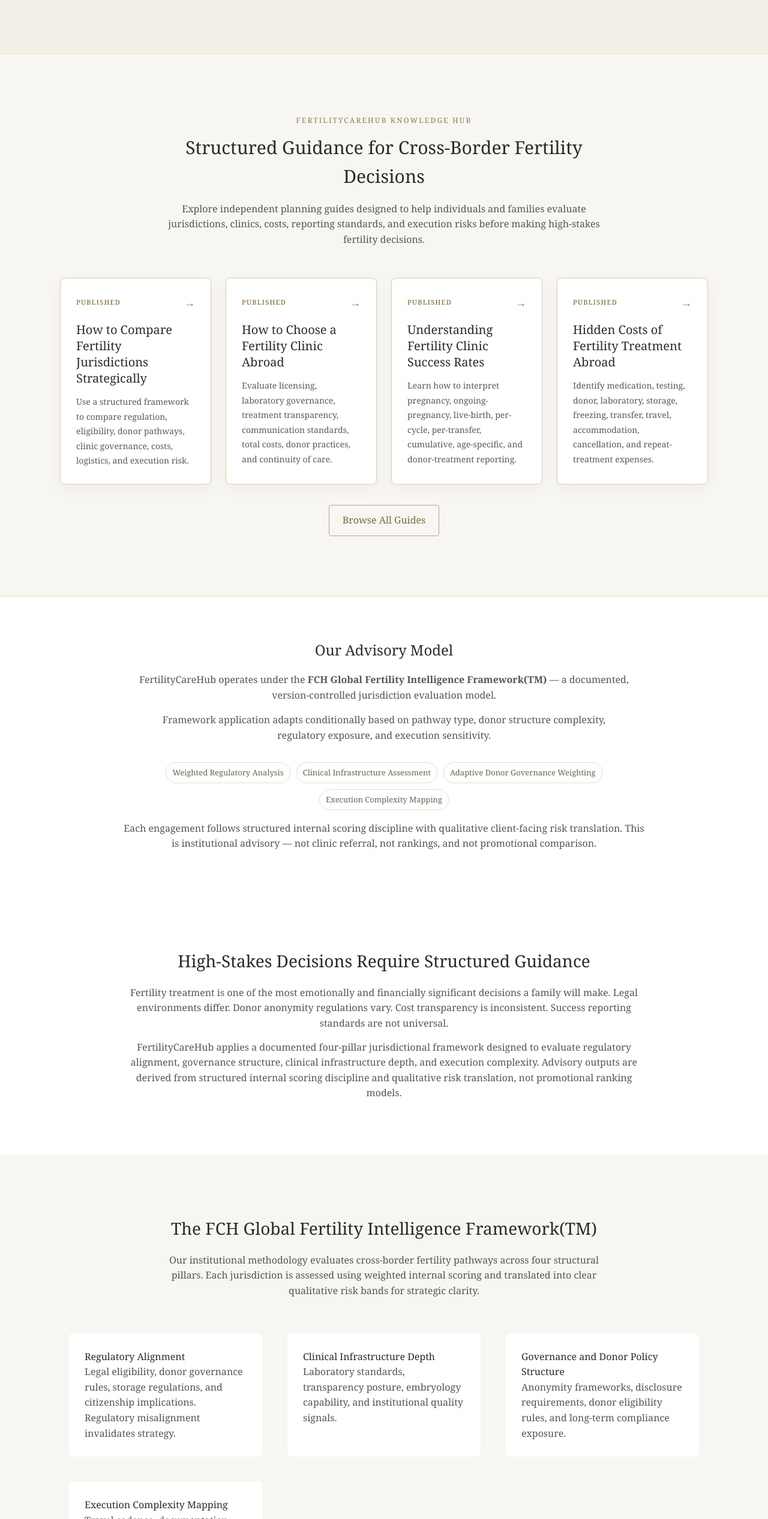
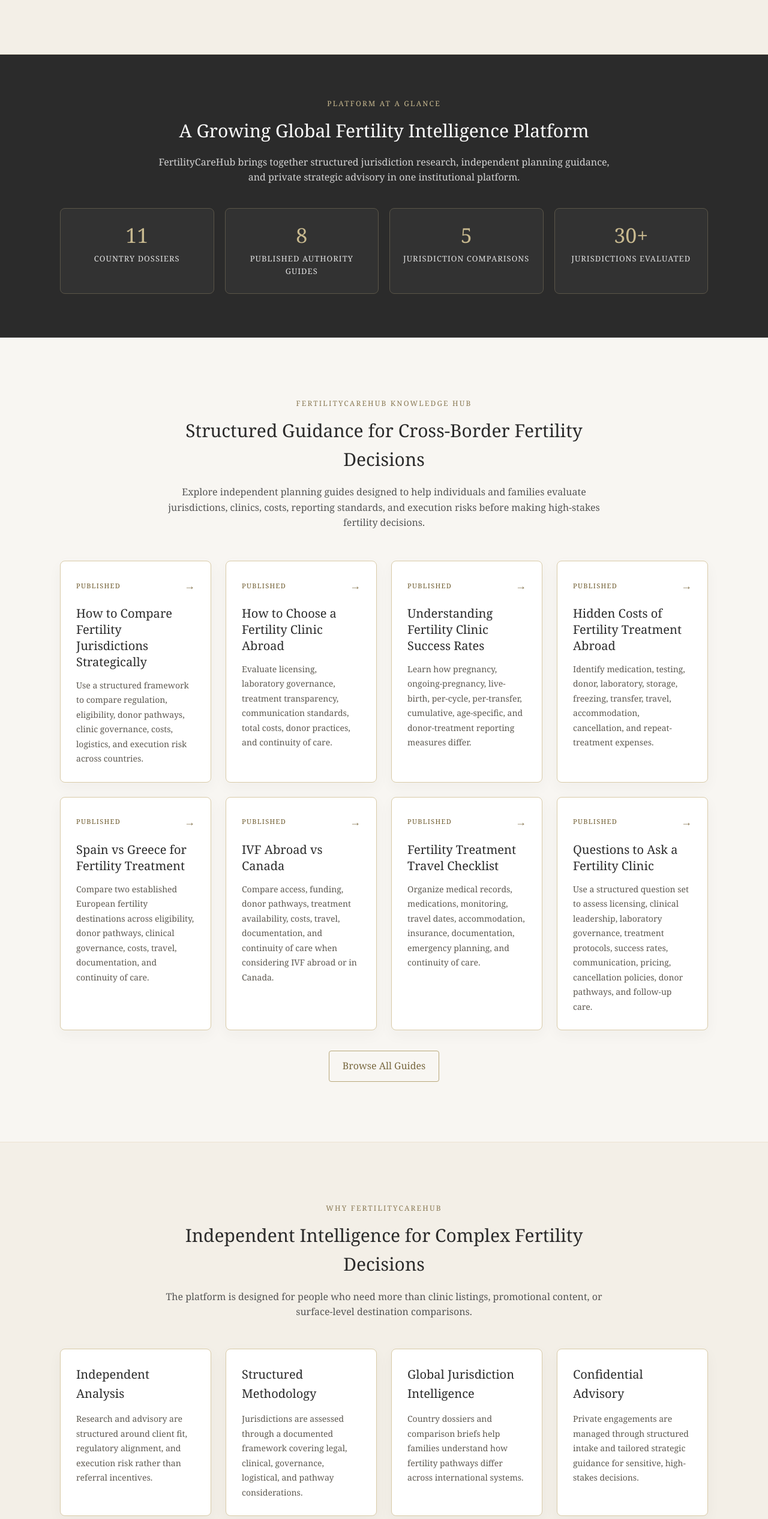
Before and after one commit to fmeliteintl-collab/fertilitycarehub-web, a Next.js app: page / in a window 1280 px wide. Shown: the part 1493-4026 px from the top of the page at 60% size. Built offline with nearby package versions, Linux system fonts and the light colour scheme.

Commit message:
Enhance homepage authority and trust sections

```diff
--- a/app/HomeClient.tsx
+++ b/app/HomeClient.tsx
@@ -7,30 +7,50 @@ const knowledgeGuides = [
   {
     title: "How to Compare Fertility Jurisdictions Strategically",
     description:
-      "Use a structured framework to compare regulation, eligibility, donor pathways, clinic governance, costs, logistics, and execution risk.",
+      "Use a structured framework to compare regulation, eligibility, donor pathways, clinic governance, costs, logistics, and execution risk across countries.",
     href: "/how-to-compare-fertility-jurisdictions",
-    status: "Published",
   },
   {
     title: "How to Choose a Fertility Clinic Abroad",
     description:
       "Evaluate licensing, laboratory governance, treatment transparency, communication standards, total costs, donor practices, and continuity of care.",
     href: "/how-to-choose-a-fertility-clinic-abroad",
-    status: "Published",
   },
   {
     title: "Understanding Fertility Clinic Success Rates",
     description:
-      "Learn how to interpret pregnancy, ongoing-pregnancy, live-birth, per-cycle, per-transfer, cumulative, age-specific, and donor-treatment reporting.",
+      "Learn how pregnancy, ongoing-pregnancy, live-birth, per-cycle, per-transfer, cumulative, age-specific, and donor-treatment reporting measures differ.",
     href: "/understanding-fertility-clinic-success-rates",
-    status: "Published",
   },
   {
     title: "Hidden Costs of Fertility Treatment Abroad",
     description:
       "Identify medication, testing, donor, laboratory, storage, freezing, transfer, travel, accommodation, cancellation, and repeat-treatment expenses.",
     href: "/hidden-costs-of-fertility-treatment-abroad",
-    status: "Published",
+  },
+  {
+    title: "Spain vs Greece for Fertility Treatment",
+    description:
+      "Compare two established European fertility destinations across eligibility, donor pathways, clinical governance, costs, travel, documentation, and continuity of care.",
+    href: "/spain-vs-greece-for-fertility-treatment",
+  },
+  {
+    title: "IVF Abroad vs Canada",
+    description:
+      "Compare access, funding, donor pathways, treatment availability, costs, travel, documentation, and continuity of care when considering IVF abroad or in Canada.",
+    href: "/ivf-abroad-vs-canada",
+  },
+  {
+    title: "Fertility Treatment Travel Checklist",
+    description:
+      "Organize medical records, medications, monitoring, travel dates, accommodation, insurance, documentation, emergency planning, and continuity of care.",
+    href: "/fertility-treatment-travel-checklist",
+  },
+  {
+    title: "Questions to Ask a Fertility Clinic",
+    description:
+      "Use a structured question set to assess licensing, clinical leadership, laboratory governance, treatment protocols, success rates, communication, pricing, cancellation policies, donor pathways, and follow-up care.",
+    href: "/questions-to-ask-a-fertility-clinic",
   },
 ];
 
@@ -470,6 +490,116 @@ export default function Home() {
         </div>
       </section>
 
+      {/* PLATFORM AT A GLANCE */}
+      <section
+        style={{
+          padding: "72px 20px",
+          backgroundColor: "#2b2b2b",
+          color: "#ffffff",
+          borderBottom: "1px solid #3a3a3a",
+        }}
+      >
+        <div style={{ maxWidth: "1080px", margin: "0 auto" }}>
+          <div
+            style={{
+              maxWidth: 760,
+              margin: "0 auto 38px",
+              textAlign: "center",
+            }}
+          >
+            <div
+              style={{
+                fontSize: 12,
+                letterSpacing: "0.18em",
+                textTransform: "uppercase",
+                color: "#c8b98f",
+                marginBottom: 12,
+              }}
+            >
+              Platform at a Glance
+            </div>
+
+            <h2 style={{ fontSize: "30px", marginBottom: 16 }}>
+              A Growing Global Fertility Intelligence Platform
+            </h2>
+
+            <p style={{ color: "#d4d4d4", margin: 0 }}>
+              FertilityCareHub brings together structured jurisdiction research,
+              independent planning guidance, and private strategic advisory in
+              one institutional platform.
+            </p>
+          </div>
+
+          <div
+            style={{
+              display: "grid",
+              gridTemplateColumns: "repeat(auto-fit, minmax(210px, 1fr))",
+              gap: 18,
+            }}
+          >
+            {[
+              {
+                value: "11",
+                label: "Country Dossiers",
+                href: "/countries",
+              },
+              {
+                value: "8",
+                label: "Published Authority Guides",
+                href: "/guides",
+              },
+              {
+                value: "5",
+                label: "Jurisdiction Comparisons",
+                href: "/compare",
+              },
+              {
+                value: "30+",
+                label: "Jurisdictions Evaluated",
+                href: "/brief",
+              },
+            ].map((item) => (
+              <Link
+                key={item.label}
+                href={item.href}
+                style={{
+                  display: "block",
+                  padding: "26px 22px",
+                  border: "1px solid #5a5548",
+                  borderRadius: 8,
+                  color: "#ffffff",
+                  textDecoration: "none",
+                  textAlign: "center",
+                  backgroundColor: "#323232",
+                }}
+              >
+                <div
+                  style={{
+                    fontSize: 34,
+                    lineHeight: 1.1,
+                    color: "#c8b98f",
+                    marginBottom: 10,
+                  }}
+                >
+                  {item.value}
+                </div>
+
+                <div
+                  style={{
+                    fontSize: 13,
+                    letterSpacing: "0.08em",
+                    textTransform: "uppercase",
+                    color: "#e2e2e2",
+                  }}
+                >
+                  {item.label}
+                </div>
+              </Link>
+            ))}
+          </div>
+        </div>
+      </section>
+
       {/* KNOWLEDGE HUB */}
       <section
         style={{
@@ -517,9 +647,22 @@ export default function Home() {
               gap: 24,
             }}
           >
-            {knowledgeGuides.map((guide) => {
-              const cardContent = (
-                <>
+            {knowledgeGuides.map((guide) => (
+              <Link
+                key={guide.title}
+                href={guide.href}
+                aria-label={`Read ${guide.title}`}
+                style={{
+                  display: "block",
+                  backgroundColor: "#ffffff",
+                  padding: 26,
+                  borderRadius: 8,
+                  border: "1px solid #d9cba8",
+                  color: "#2b2b2b",
+                  textDecoration: "none",
+                  boxShadow: "0 8px 24px rgba(43, 43, 43, 0.04)",
+                }}
+              >
                 <div
                   style={{
                     display: "flex",
@@ -534,22 +677,20 @@ export default function Home() {
                       fontSize: 11,
                       letterSpacing: "0.12em",
                       textTransform: "uppercase",
-                        color:
-                          guide.status === "Published" ? "#6d5a2d" : "#8a8377",
+                      color: "#6d5a2d",
                     }}
                   >
-                      {guide.status}
+                    Published
                   </span>
 
                   <span
                     aria-hidden="true"
                     style={{
                       fontSize: 18,
-                        color:
-                          guide.status === "Published" ? "#8a7a55" : "#aaa398",
+                      color: "#8a7a55",
                     }}
                   >
-                      {guide.status === "Published" ? "→" : "○"}
+                    →
                   </span>
                 </div>
 
@@ -574,61 +715,8 @@ export default function Home() {
                 >
                   {guide.description}
                 </p>
-                </>
-              );
-
-              if (guide.href) {
-                return (
-                  <Link
-                    key={guide.title}
-                    href={guide.href}
-                    aria-label={`Read ${guide.title}`}
-                    style={{
-                      display: "block",
-                      backgroundColor: "#ffffff",
-                      padding: 26,
-                      borderRadius: 8,
-                      border: "1px solid #d9cba8",
-                      color: "#2b2b2b",
-                      textDecoration: "none",
-                      boxShadow: "0 8px 24px rgba(43, 43, 43, 0.04)",
-                    }}
-                  >
-                    {cardContent}
               </Link>
-                );
-              }
-
-              return (
-                <div
-                  key={guide.title}
-                  aria-label={`${guide.title} — coming soon`}
-                  style={{
-                    backgroundColor: "#f3efe7",
-                    padding: 26,
-                    borderRadius: 8,
-                    border: "1px solid #e5ddc8",
-                    color: "#2b2b2b",
-                    opacity: 0.92,
-                  }}
-                >
-                  {cardContent}
-
-                  <p
-                    style={{
-                      marginTop: 18,
-                      marginBottom: 0,
-                      fontSize: 12,
-                      letterSpacing: "0.08em",
-                      textTransform: "uppercase",
-                      color: "#8a8377",
-                    }}
-                  >
-                    Available soon
-                  </p>
-                </div>
-              );
-            })}
+            ))}
           </div>
 
           <div style={{ textAlign: "center", marginTop: 34 }}>
@@ -646,6 +734,164 @@ export default function Home() {
               Browse All Guides
             </Link>
           </div>
+        </div>
+      </section>
+
+      {/* WHY FERTILITYCAREHUB */}
+      <section
+        style={{
+          padding: "100px 20px",
+          backgroundColor: "#f3efe7",
+          borderBottom: "1px solid #ece3d1",
+        }}
+      >
+        <div style={{ maxWidth: "1080px", margin: "0 auto" }}>
+          <div
+            style={{
+              maxWidth: 760,
+              margin: "0 auto 48px",
+              textAlign: "center",
+            }}
+          >
+            <div
+              style={{
+                fontSize: 12,
+                letterSpacing: "0.18em",
+                textTransform: "uppercase",
+                color: "#8a7a55",
+                marginBottom: 12,
+              }}
+            >
+              Why FertilityCareHub
+            </div>
+
+            <h2 style={{ fontSize: "30px", marginBottom: 18 }}>
+              Independent Intelligence for Complex Fertility Decisions
+            </h2>
+
+            <p style={{ color: "#555", margin: 0 }}>
+              The platform is designed for people who need more than clinic
+              listings, promotional content, or surface-level destination
+              comparisons.
+            </p>
+          </div>
+
+          <div
+            style={{
+              display: "grid",
+              gridTemplateColumns: "repeat(auto-fit, minmax(230px, 1fr))",
+              gap: 24,
+            }}
+          >
+            {[
+              {
+                title: "Independent Analysis",
+                description:
+                  "Research and advisory are structured around client fit, regulatory alignment, and execution risk rather than referral incentives.",
+              },
+              {
+                title: "Structured Methodology",
+                description:
+                  "Jurisdictions are assessed through a documented framework covering legal, clinical, governance, logistical, and pathway considerations.",
+              },
+              {
+                title: "Global Jurisdiction Intelligence",
+                description:
+                  "Country dossiers and comparison briefs help families understand how fertility pathways differ across international systems.",
+              },
+              {
+                title: "Confidential Advisory",
+                description:
+                  "Private engagements are managed through structured intake and tailored strategic guidance for sensitive, high-stakes decisions.",
+              },
+            ].map((item) => (
+              <div
+                key={item.title}
+                style={{
+                  backgroundColor: "#ffffff",
+                  padding: 26,
+                  borderRadius: 8,
+                  border: "1px solid #d9cba8",
+                  boxShadow: "0 8px 24px rgba(43, 43, 43, 0.04)",
+                }}
+              >
+                <h3
+                  style={{
+                    marginTop: 0,
+                    marginBottom: 14,
+                    fontSize: 20,
+                  }}
+                >
+                  {item.title}
+                </h3>
+
+                <p
+                  style={{
+                    color: "#5d5850",
+                    marginBottom: 0,
+                    fontSize: 14,
+                    lineHeight: 1.75,
+                  }}
+                >
+                  {item.description}
+                </p>
+              </div>
+            ))}
+          </div>
+        </div>
+      </section>
+
+      {/* TRUSTED ADVISORY PRINCIPLES */}
+      <section
+        style={{
+          padding: "44px 20px",
+          backgroundColor: "#ffffff",
+          borderBottom: "1px solid #ece3d1",
+        }}
+      >
+        <div
+          style={{
+            maxWidth: "1080px",
+            margin: "0 auto",
+            display: "flex",
+            justifyContent: "center",
+            alignItems: "center",
+            gap: 12,
+            flexWrap: "wrap",
+          }}
+        >
+          <span
+            style={{
+              fontSize: 12,
+              letterSpacing: "0.14em",
+              textTransform: "uppercase",
+              color: "#8a7a55",
+              marginRight: 6,
+            }}
+          >
+            Advisory Principles
+          </span>
+
+          {[
+            "Independent Platform",
+            "No Clinic Rankings",
+            "No Referral Commissions",
+            "Evidence-Informed Methodology",
+            "Confidential Strategic Advisory",
+          ].map((principle) => (
+            <span
+              key={principle}
+              style={{
+                padding: "8px 12px",
+                border: "1px solid #e5ddc8",
+                borderRadius: 999,
+                color: "#5d5850",
+                fontSize: 12,
+              }}
+            >
+              {principle}
+            </span>
+          ))}
         </div>
       </section>
 
```
Lines whose indentation alone changed are shown as unchanged.
